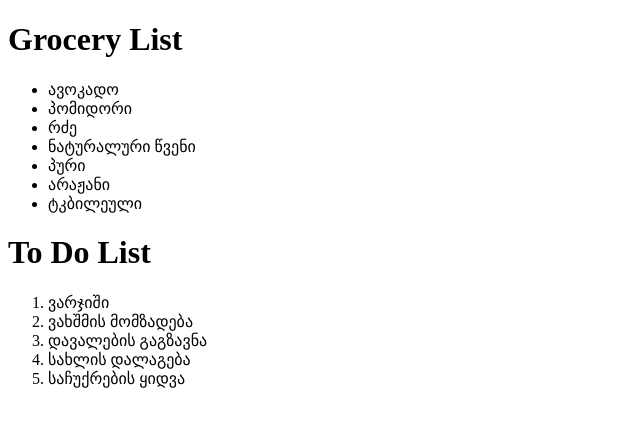
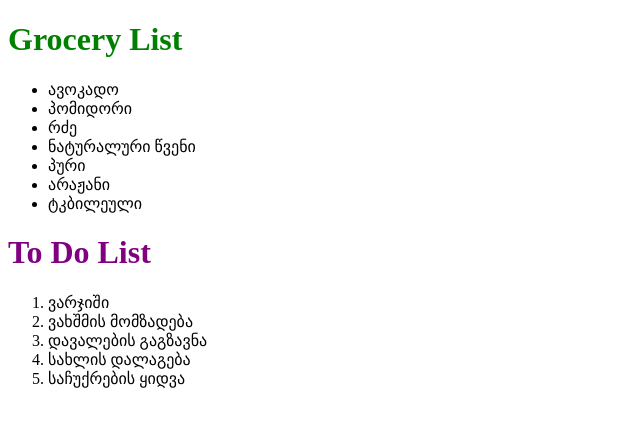
Before and after one commit to N1nutsa/Lect3-Homework, a plain HTML site: page index.html in a window 1280 px wide. Shown: the whole page, without its empty margins (0-640 px from the left). Drawn offline with Linux system fonts and the light colour scheme.

Commit message:
added style.css file
styled list headings

```diff
--- a/index.html
+++ b/index.html
@@ -3,10 +3,11 @@
   <head>
     <meta charset="UTF-8" />
     <meta name="viewport" content="width=device-width, initial-scale=1.0" />
+    <link rel="stylesheet" href="style.css" />
     <title>Document</title>
   </head>
   <body>
-    <h1>Grocery List</h1>
+    <h1 class="heading1">Grocery List</h1>
     <ul>
       <li>ავოკადო</li>
       <li>პომიდორი</li>
@@ -16,7 +17,7 @@
       <li>არაჟანი</li>
       <li>ტკბილეული</li>
     </ul>
-    <h1>To Do List</h1>
+    <h1 class="heading2">To Do List</h1>
     <ol>
       <li>ვარჯიში</li>
       <li>ვახშმის მომზადება</li>
--- /dev/null
+++ b/style.css
@@ -0,0 +1,6 @@
+.heading1 {
+  color: green;
+}
+.heading2 {
+  color: purple;
+}
```
